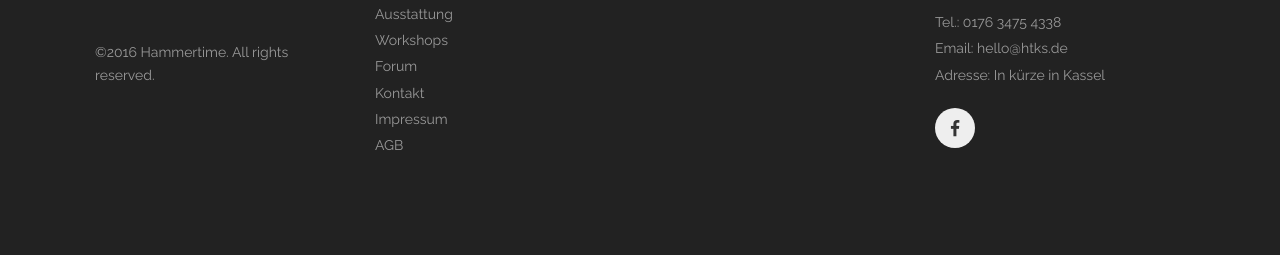
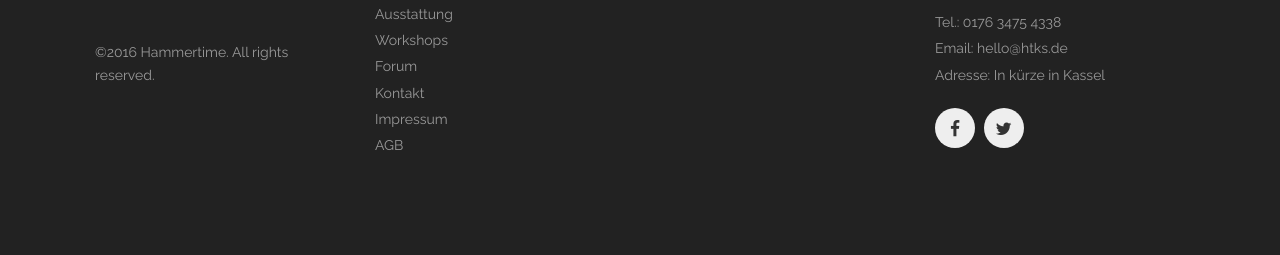
Before and after one commit to Hammertime-Kassel/htks, a Jekyll site: the page built from index.html, in a window 1280 px wide. Shown: the part 3395-3650 px from the top of the page. Built offline with Jekyll 4.4.1, drawn with Linux system fonts in a browser that asks for light colours.

Commit message:
ADD twitter to the footer.

```diff
--- a/_includes/footer.html
+++ b/_includes/footer.html
@@ -57,6 +57,11 @@
             <i class='fa fa-facebook'></i>
           </a>
         </li>
+        <li>
+          <a target="_blank" href='http://twitter.com/htks_de'>
+            <i class='fa fa-twitter'></i>
+          </a>
+        </li>
       </ul>
       <div class='spacing'></div>
     </div>
```
